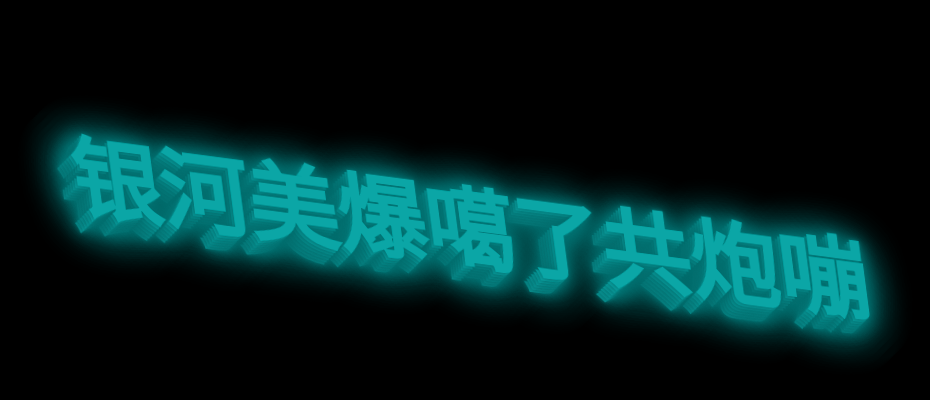
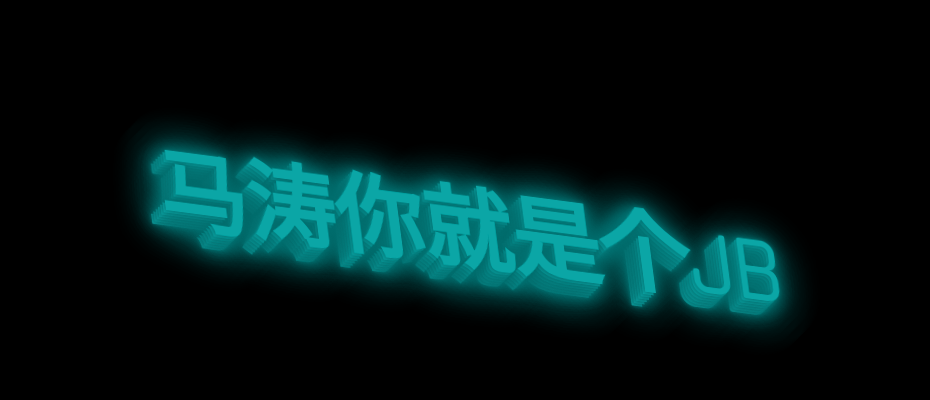
Before and after one commit to cxy8392719/cxy8392719.github.io, a plain HTML site: page mt.html in a window 1280 px wide. Shown: the whole page, without its empty margins (224-1154 px from the left). Drawn offline with Linux system fonts and the light colour scheme.

Commit message:
Update and rename meibaobeng.html to mt.html

```diff
--- a/meibaobeng.html
+++ b/mt.html
@@ -100,13 +100,13 @@
 	</head>
 	<body>
 		<div>
-		  <h1>银河美爆噶了共炮嘣</h1>
-		  <h1>银河美爆噶了共炮嘣</h1>
-		  <h1>银河美爆噶了共炮嘣</h1>
-		  <h1>银河美爆噶了共炮嘣</h1>
-		  <h1>银河美爆噶了共炮嘣</h1>
-		  <h1>银河美爆噶了共炮嘣</h1>
-		  <h1>银河美爆噶了共炮嘣</h1>
+		  <h1>马涛你就是个JB</h1>
+		  <h1>马涛你就是个JB</h1>
+		  <h1>马涛你就是个JB</h1>
+		  <h1>马涛你就是个JB</h1>
+		  <h1>马涛你就是个JB</h1>
+		  <h1>马涛你就是个JB</h1>
+		  <h1>马涛你就是个JB</h1>
 		</div>
 	</body>
 </html>
```
